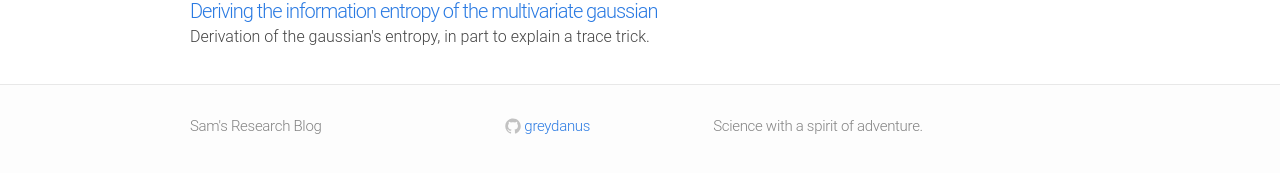
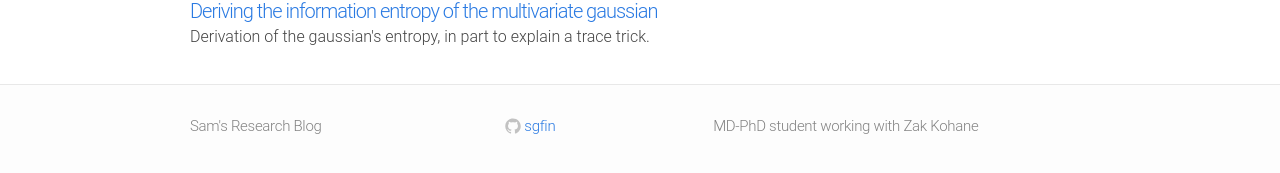
Before and after one commit to sgfin/sgfin.github.io_old, a Jekyll site: the page built from index.html, in a window 1280 px wide. Shown: the part 220-393 px from the top of the page. Built offline with Jekyll 4.4.1, drawn with Linux system fonts in a browser that asks for light colours.

Commit message:
Update _config.yml

```diff
--- a/_config.yml
+++ b/_config.yml
@@ -1,11 +1,11 @@
 # Site settings
 title: Sam's Research Blog
-email: sam.17(at)dartmouth.edu
-description: "Science with a spirit of adventure."
+email: samuel_finlayson@hms.harvard.edu
+description: "MD-PhD student working with Zak Kohane"
 baseurl: ""
-url: "http://greydanus.github.io"
+url: "http://sgfin.github.io"
 # twitter_username: samgreydanus
-github_username: greydanus
+github_username: sgfin
 
 # Build settings
 markdown: kramdown
```
